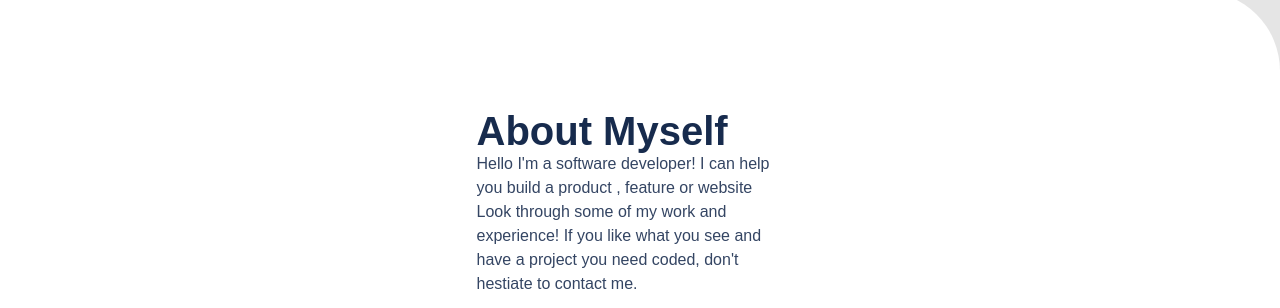
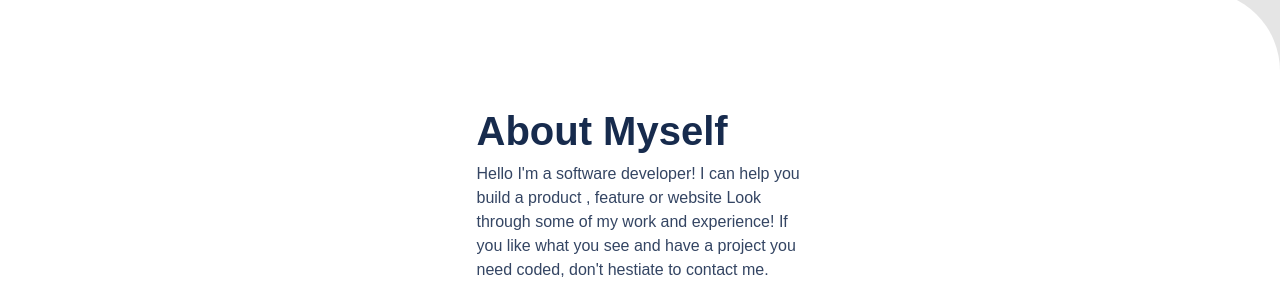
Before and after one commit to Gardimy/Mobile-first, a website: page index.html in a window 1280 px wide. Shown: the part 3694-4002 px from the top of the page. Drawn offline with Linux system fonts and the light colour scheme.

```diff
--- a/style.css
+++ b/style.css
@@ -377,7 +377,7 @@
 }
 
 .title4 {
-  width: 300px;
+  width: 327px;
   height: 147px;
   top: 47px;
   font-weight: 400;
@@ -385,6 +385,7 @@
   line-height: 24px;
   margin-left: 0;
   color: #344563;
+  padding-top: 10px;
 }
 
 .connect2 {
```
Also changed, not shown: README.md.
